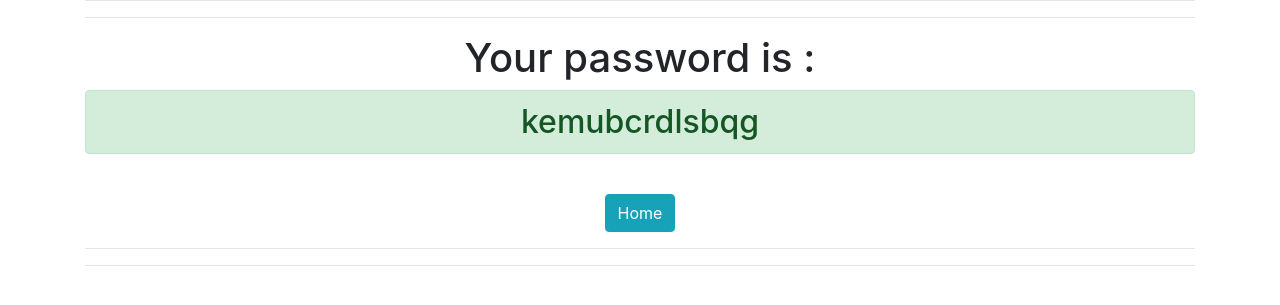
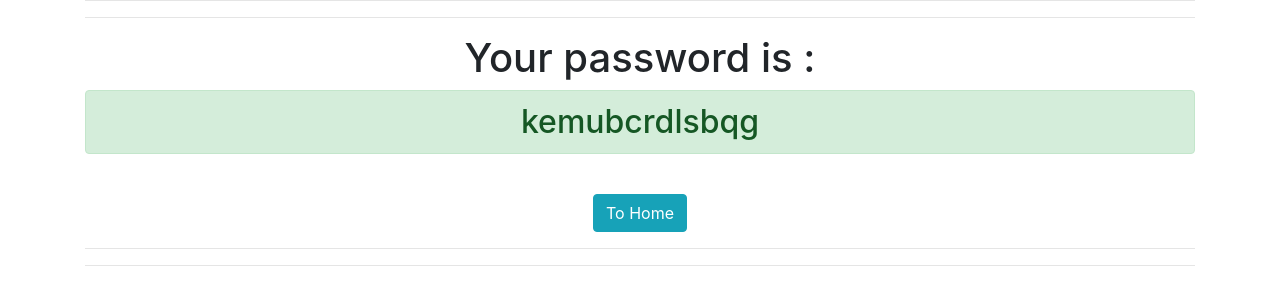
Before and after one commit to saeedb73/django3_randompassword_generator, a Django app: page /password/ in a window 1280 px wide. Shown: the part 16-321 px from the top of the page. Run offline with Django 3.2, Linux system fonts and the light colour scheme; some libraries are stand-ins or nearby versions.

Commit message:
Added the word 'To' to home button

```diff
--- a/generator/templates/generator/password.html
+++ b/generator/templates/generator/password.html
@@ -13,7 +13,7 @@
         <h2 class="alert alert-success">{{ password }}</h2>
         <br>
         <form action="{% url 'home' %}">
-            <button type="submit" class="btn btn-info">Home</button>
+            <button type="submit" class="btn btn-info">To Home</button>
         </form>
         <hr width="100%"><hr width="100%">
     </div>
```
